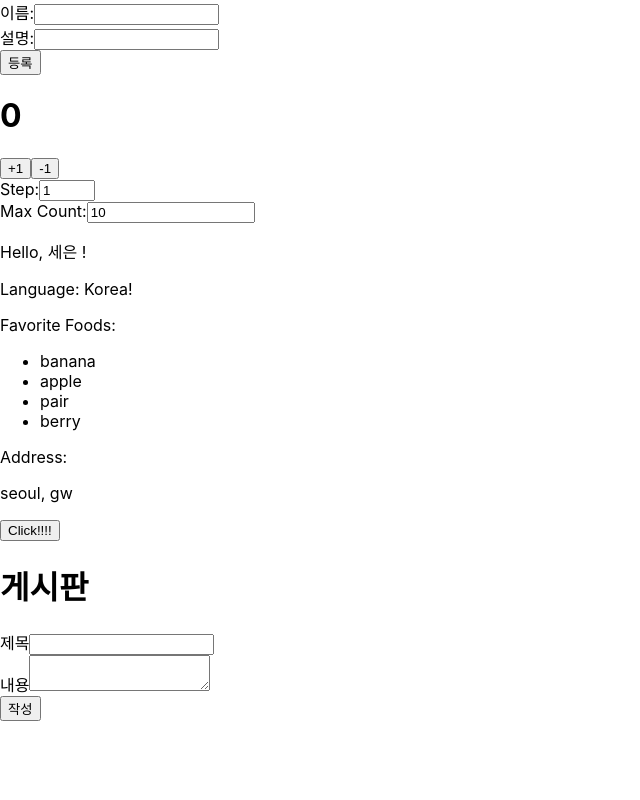
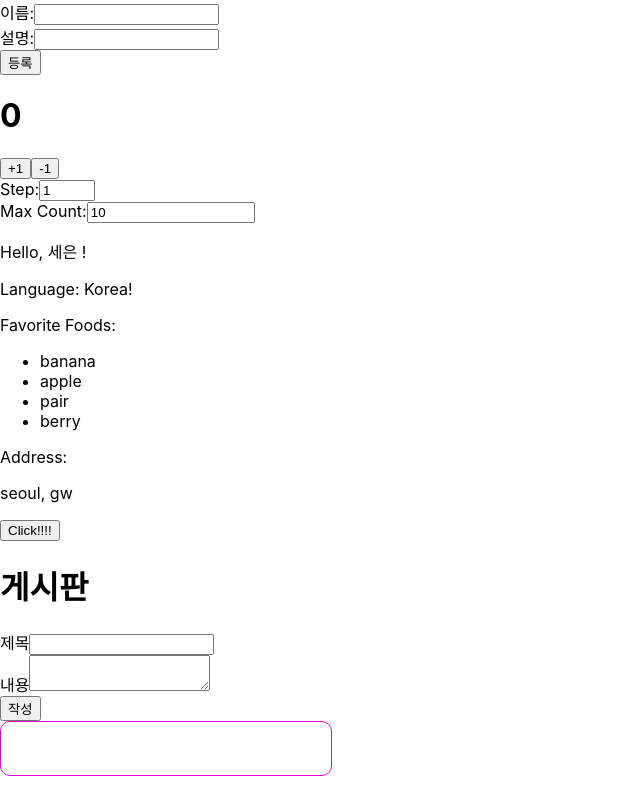
Before and after one commit to SeEun9618/typescript, a React (Create React App) app: page / in a window 1280 px wide. Shown: the whole page, without its empty margins (0-640 px from the left). Built offline with nearby package versions, Linux system fonts and the light colour scheme.

Commit message:
styled-components 타입스크립트 적용

```diff
--- a/src/App.tsx
+++ b/src/App.tsx
@@ -3,6 +3,7 @@ import Greetings from "./Greetings";
 import Counter from "./Counter";
 import MyForm from "./MyForm";
 import Board from "./Board";
+import Input from "./Input";
 
 // Greetings.tsx
 // const App: React.FC = () => {
@@ -29,6 +30,10 @@ const App: React.FC = () => {
       console.log(`Clicked on ${food}`);
   };
 
+  const inputUserId = (e: React.ChangeEvent<HTMLInputElement>) => {
+      console.log(e.target.value);
+  };
+
   return (
       <>
         <MyForm onSubmit={onSubmit} />
@@ -42,6 +47,7 @@ const App: React.FC = () => {
             onFoodClick={handleFoodClick}
         />
         <Board />
+        <Input onChange={inputUserId} width={300} fontSize={20} />
       </>
   );
 }
--- a/src/Input.tsx
+++ b/src/Input.tsx
@@ -0,0 +1,28 @@
+import React from "react";
+import styled from "styled-components";
+
+type InputProps = {
+    width: number;
+    fontSize: number;
+    onChange?: (e: any) => void;
+};
+
+const InputBox = styled.input<InputProps>`
+  width: ${(props) => props.width + "px"};
+  font-size: ${(props) => props.fontSize + "px"};
+  padding: 15px;
+  border-radius: 10px;
+  border: 1px solid #e007ce;
+`;
+
+const Input = (props: InputProps) => {
+    return (
+        <InputBox
+            onChange={props.onChange}
+            fontSize={props.fontSize}
+            width={props.width}
+        />
+    );
+};
+
+export default Input;
```
